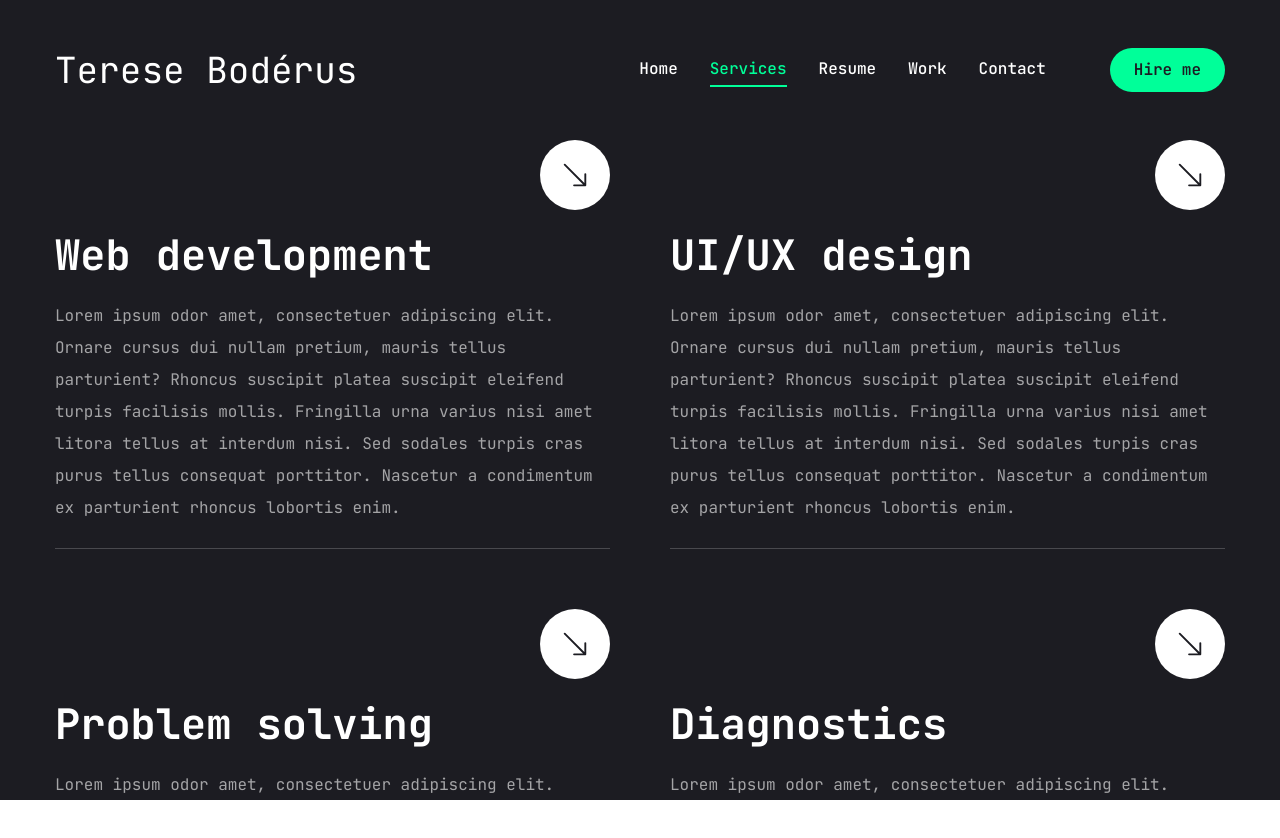
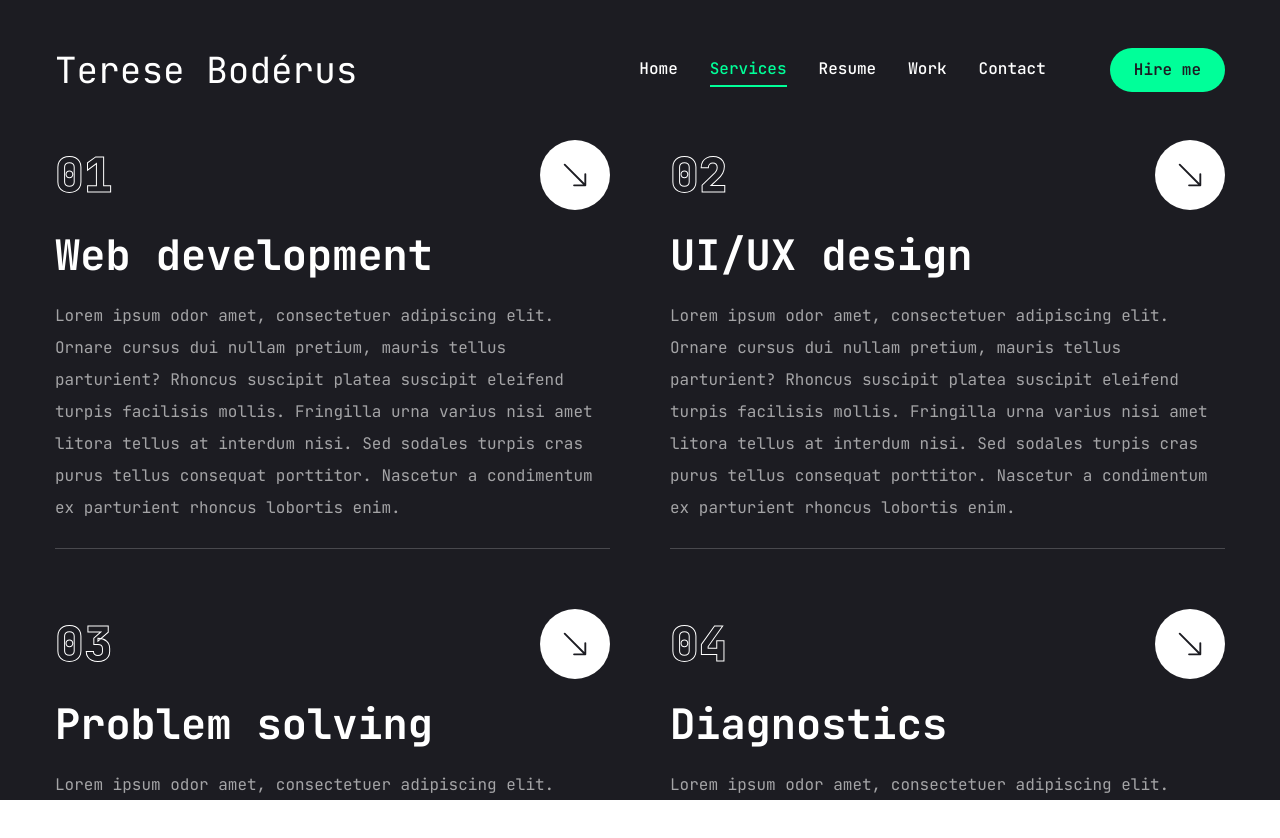
Before and after one commit to TereseBo/portfolio2, a Next.js app: page /services in a window 1280 px wide. Shown: the top 838 px of the page. Built offline with nearby package versions, Linux system fonts and the light colour scheme.

Commit message:
Global styling additions

```diff
--- a/app/globals.css
+++ b/app/globals.css
@@ -7,13 +7,24 @@
   body {
     @apply font-primary bg-primary text-white leading-loose;
   }
+
   .h1 {
     @apply text-[48px] xl:text-[80px] leading-[1.1] font-semibold;
   }
+
   .h2 {
     @apply text-[36px] xl:text-[48px] leading-[1.1] font-semibold;
   }
+
   .h3 {
     @apply text-[20px] xl:text-[24px] leading-[1.1] font-semibold;
   }
+
+  .text-outline {
+    -webkit-text-stroke: 1px #ffffff;
+  }
+
+  .text-outline-hover {
+    -webkit-text-stroke: 1px #00ff99;
+  }
 }
```
